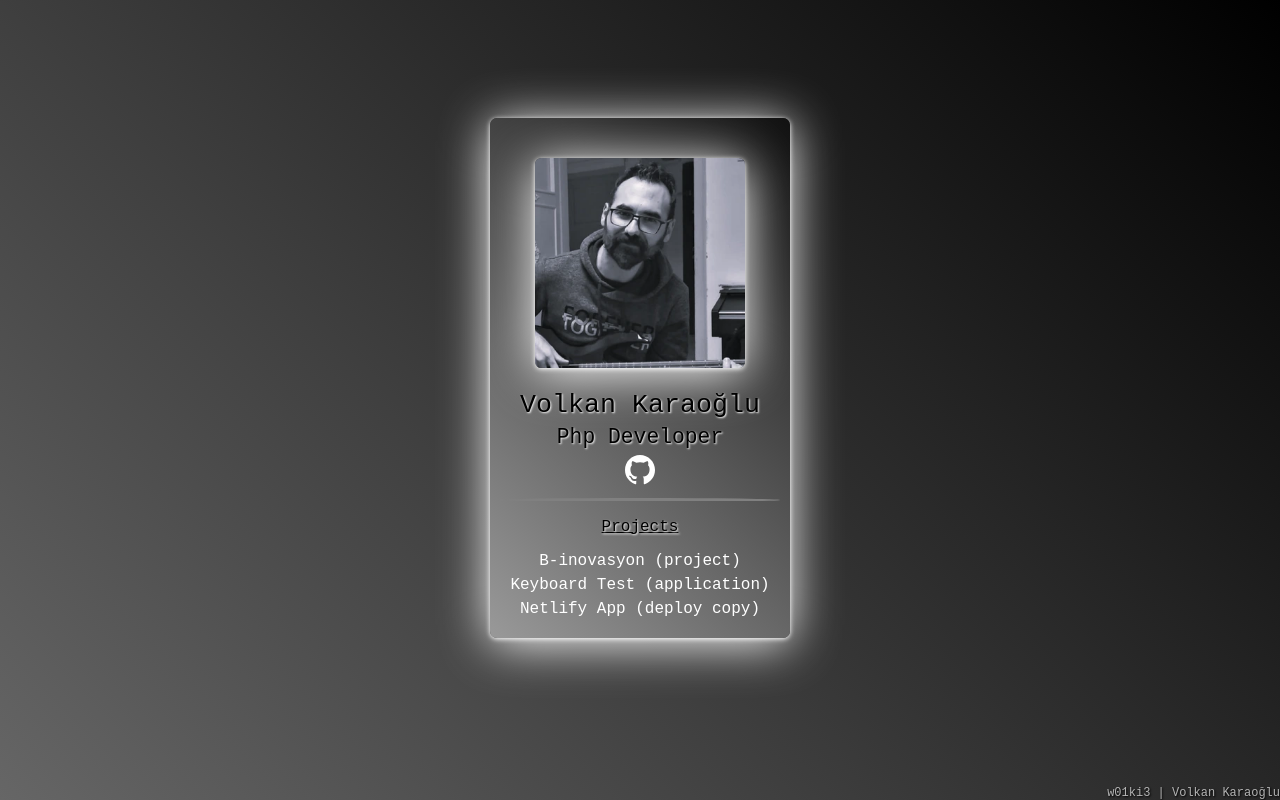
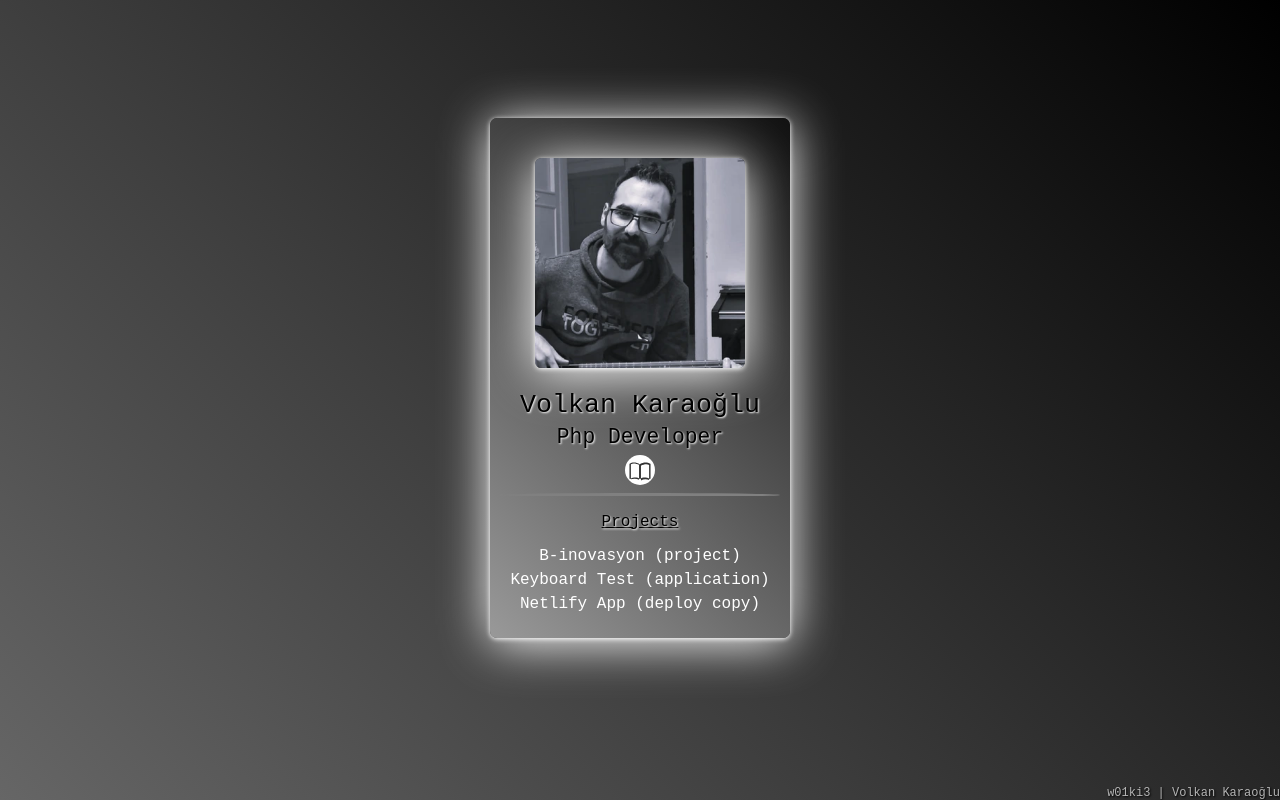
Before and after one commit to w01ki3/w01ki3.github.io, a plain HTML site: page index.html in a window 1280 px wide. Drawn offline with Linux system fonts and the light colour scheme; a web font is replaced by a local one.

Commit message:
Journal link added...

```diff
--- a/index.html
+++ b/index.html
@@ -24,7 +24,10 @@
             <h1>Volkan Karaoğlu</h1>
             <h2>Php Developer</h2>
         </section>
-        <section class="links"><a href="https://github.com/w01ki3" aria-label="Volkan Karaoğlu - Github"><svg xmlns="http://www.w3.org/2000/svg" viewBox="0 0 24 24"><path d="M12 0c-6.626 0-12 5.373-12 12 0 5.302 3.438 9.8 8.207 11.387.599.111.793-.261.793-.577v-2.234c-3.338.726-4.033-1.416-4.033-1.416-.546-1.387-1.333-1.756-1.333-1.756-1.089-.745.083-.729.083-.729 1.205.084 1.839 1.237 1.839 1.237 1.07 1.834 2.807 1.304 3.492.997.107-.775.418-1.305.762-1.604-2.665-.305-5.467-1.334-5.467-5.931 0-1.311.469-2.381 1.236-3.221-.124-.303-.535-1.524.117-3.176 0 0 1.008-.322 3.301 1.23.957-.266 1.983-.399 3.003-.404 1.02.005 2.047.138 3.006.404 2.291-1.552 3.297-1.23 3.297-1.23.653 1.653.242 2.874.118 3.176.77.84 1.235 1.911 1.235 3.221 0 4.609-2.807 5.624-5.479 5.921.43.372.823 1.102.823 2.222v3.293c0 .319.192.694.801.576 4.765-1.589 8.199-6.086 8.199-11.386 0-6.627-5.373-12-12-12z"/></svg></a></section>
+        <section class="links">
+            <!-- <a href="https://github.com/w01ki3" aria-label="Volkan Karaoğlu - Github"><svg xmlns="http://www.w3.org/2000/svg" viewBox="0 0 24 24"><path d="M12 0c-6.626 0-12 5.373-12 12 0 5.302 3.438 9.8 8.207 11.387.599.111.793-.261.793-.577v-2.234c-3.338.726-4.033-1.416-4.033-1.416-.546-1.387-1.333-1.756-1.333-1.756-1.089-.745.083-.729.083-.729 1.205.084 1.839 1.237 1.839 1.237 1.07 1.834 2.807 1.304 3.492.997.107-.775.418-1.305.762-1.604-2.665-.305-5.467-1.334-5.467-5.931 0-1.311.469-2.381 1.236-3.221-.124-.303-.535-1.524.117-3.176 0 0 1.008-.322 3.301 1.23.957-.266 1.983-.399 3.003-.404 1.02.005 2.047.138 3.006.404 2.291-1.552 3.297-1.23 3.297-1.23.653 1.653.242 2.874.118 3.176.77.84 1.235 1.911 1.235 3.221 0 4.609-2.807 5.624-5.479 5.921.43.372.823 1.102.823 2.222v3.293c0 .319.192.694.801.576 4.765-1.589 8.199-6.086 8.199-11.386 0-6.627-5.373-12-12-12z"/></svg></a> -->
+            <a href="https://w01ki3.github.io/blog" class="icon-blog" aria-label="Volkan Karaoğlu - Günce"><svg xmlns="http://www.w3.org/2000/svg" viewBox="0 0 24 24"><path d="M12 3c-1.7-1.359-4.516-2.014-6.5-2.014-1.475 0-3.135.359-4.319 1.24-.213.164-.181.269-.181.269v15.284c0 .289.359.469.69.469.246 0 .524-.123.913-.393 1.128-.766 2.812-1.155 4.397-1.155 1.744 0 3.591.469 4.833 1.44.02.017.084.033.167.033.083 0 .147-.016.167-.033 1.242-.971 3.089-1.44 4.833-1.44 1.585 0 3.269.389 4.397 1.155.389.27.667.393.913.393.331 0 .69-.18.69-.469V2.495s.032-.105-.181-.269C21.135 1.345 19.475.986 18 .986c-1.984 0-4.8.655-6.5 2.014-.132.106-.264.281-.5.281s-.368-.175-.5-.281zM11 4.535v14.478c-1.319-.727-3.033-1.13-4.809-1.13-1.269 0-2.575.204-3.691.62V2.842c.813-.462 1.998-.671 3-.671 1.686 0 3.997.552 5.5 1.598v.766zm2 0c1.503-1.046 3.814-1.598 5.5-1.598 1.002 0 2.187.209 3 .671v15.661a10.877 10.877 0 0 0-3.691-.62c-1.776 0-3.49.403-4.809 1.13V4.535z"/></svg></a>
+        </section>
         <hr>
         <p class="projects">Projects</p>
         <section class="links">
--- a/style.css
+++ b/style.css
@@ -105,11 +105,12 @@ div.main section.info h2 {
 
 div.main section.links a {
     display: inline-block;
+    vertical-align: middle;
 }
 
 div.main section.links a svg {
     height: 30px;
-    width: auto
+    width: 30px
 }
 
 div.main section.links a svg path {
@@ -119,6 +120,40 @@ div.main section.links a svg path {
 
 div.main section.links a:hover svg path {
     fill: #333333;
+}
+
+div.main section.links a.icon-blog {
+    width: 30px;
+    height: 30px;
+    border-radius: 50%;
+    background: white;
+    box-sizing: border-box;
+    padding: 5px 3px 2px 3px;
+    display: inline-flex;
+    align-items: center;
+    justify-content: center;
+    transition: background .25s;
+    vertical-align: middle;
+}
+
+div.main section.links a.icon-blog svg {
+    height: 100%;
+    width: 100%;
+    display: block;
+    transform: translateY(1.5px);
+}
+
+div.main section.links a.icon-blog svg path {
+    fill: #333333;
+    transition: fill .25s;
+}
+
+div.main section.links a.icon-blog:hover {
+    background: #333333;
+}
+
+div.main section.links a.icon-blog:hover svg path {
+    fill: white;
 }
 
 footer {
```
Also changed, not shown: style.min.css.
